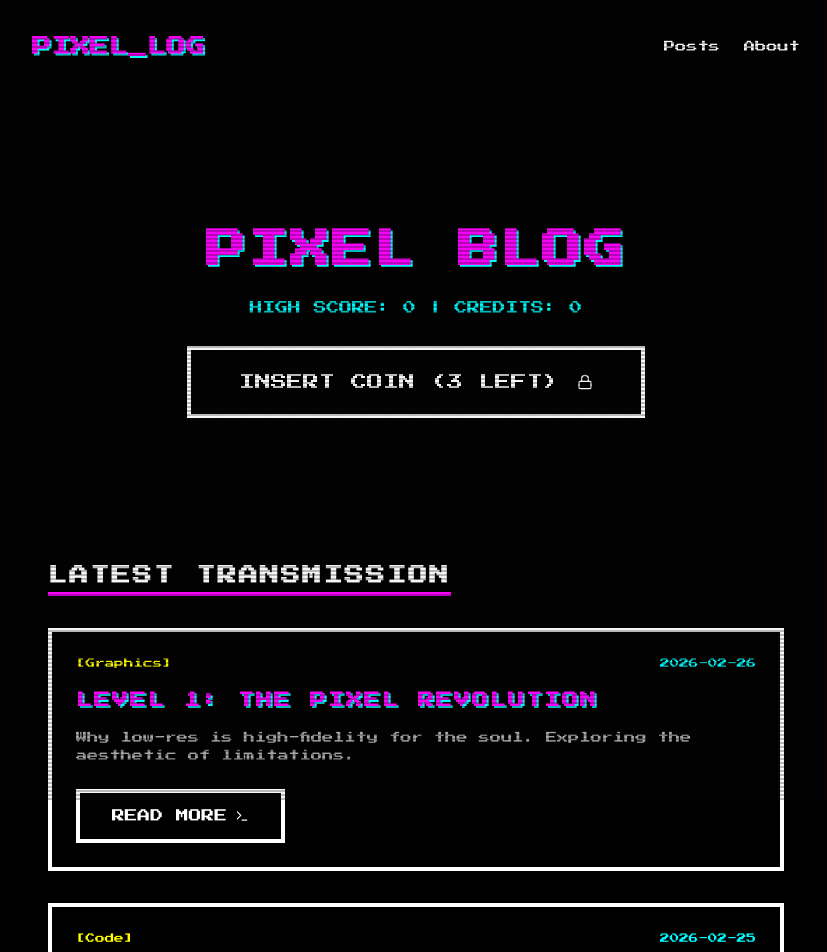
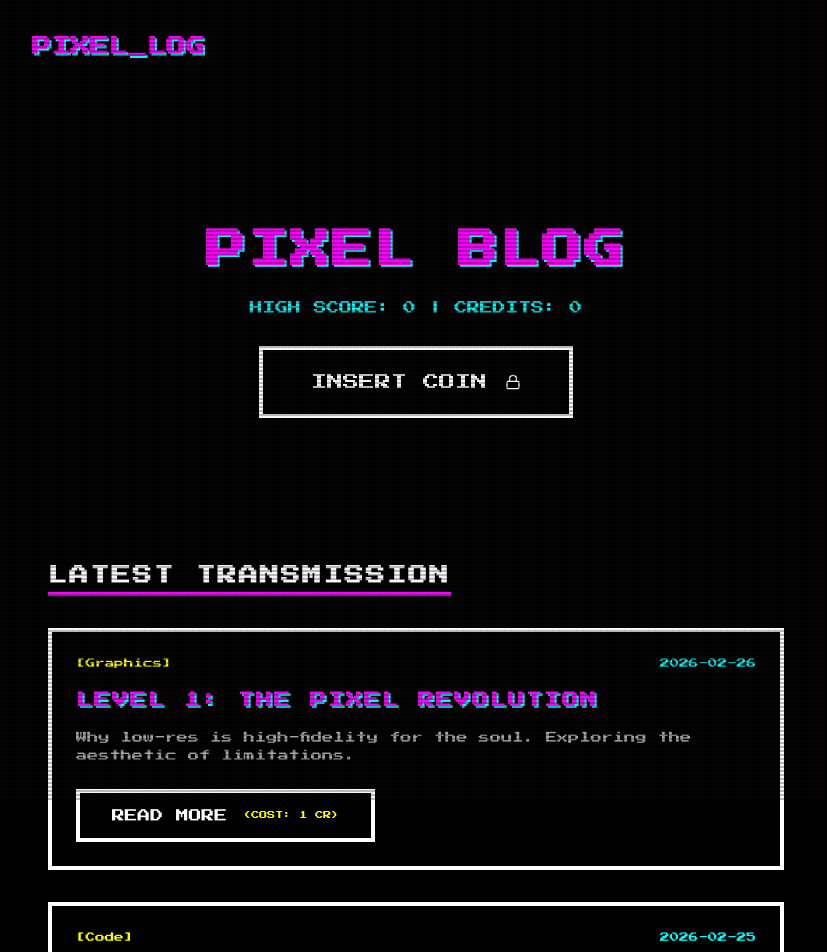
Before and after one commit to pseudodev3/pixel-blog, a React (Vite) app: page / in a window 1280 px wide. Shown: the top 952 px of the page, without its empty margins (224-1051 px from the left). Built offline with nearby package versions, Linux system fonts and the light colour scheme; the HTML template or start-up script is replaced by a standard one.

Commit message:
feat: implement pay-to-read credits and secured admin terminal

```diff
--- a/src/App.tsx
+++ b/src/App.tsx
@@ -1,5 +1,5 @@
 import { motion, AnimatePresence } from 'framer-motion'
-import { Terminal, Gamepad2, Cpu, Zap, Lock, Unlock, Plus, X } from 'lucide-react'
+import { Terminal, Gamepad2, Cpu, Zap, Lock, Unlock, Plus, X, ArrowLeft, AlertTriangle } from 'lucide-react'
 import { useState, useEffect } from 'react'
 
 const INITIAL_POSTS = [
@@ -9,6 +9,7 @@ const INITIAL_POSTS = [
     date: "2026-02-26",
     category: "Graphics",
     excerpt: "Why low-res is high-fidelity for the soul. Exploring the aesthetic of limitations.",
+    content: "In an age of 4K and photorealism, the pixel remains the fundamental unit of digital soul. By limiting our palette and resolution, we force the viewer's imagination to fill the gaps. This is the 'Uncanny Valley' in reverse—instead of being creeped out by almost-real faces, we are charmed by obviously-fake ones. Low-res isn't a limitation; it's a stylistic choice that prioritizes essence over detail.",
     icon: <Cpu size={24} />
   },
   {
@@ -17,6 +18,7 @@ const INITIAL_POSTS = [
     date: "2026-02-25",
     category: "Code",
     excerpt: "Squeezing every cycle out of the CPU. A deep dive into assembly-style thinking.",
+    content: "The programmers of the 80s were wizards. They didn't have gigabytes of RAM; they had kilobytes. Every byte was a battle. Modern web development has grown bloated, but we can still apply those lessons. Lazy loading, tree shaking, and efficient state management are the modern versions of bank-switching and sprite multiplexing. Treat your user's CPU with respect.",
     icon: <Zap size={24} />
   }
 ]
@@ -39,19 +41,6 @@ const Navbar = ({ onOpenAdmin, isUnlocked }: { onOpenAdmin: () => void, isUnlock
       PIXEL_LOG
     </motion.div>
     <div style={{ display: 'flex', gap: '1.5rem', alignItems: 'center' }}>
-      {['Posts', 'About'].map((item, i) => (
-        <motion.a
-          key={item}
-          href="#"
-          initial={{ y: -20, opacity: 0 }}
-          animate={{ y: 0, opacity: 1 }}
-          transition={{ delay: i * 0.1 }}
-          style={{ color: 'var(--color-text)', textDecoration: 'none', fontSize: '0.7rem' }}
-          className="glitch-text"
-        >
-          {item}
-        </motion.a>
-      ))}
       {isUnlocked && (
         <motion.button
           initial={{ scale: 0 }}
@@ -67,14 +56,13 @@ const Navbar = ({ onOpenAdmin, isUnlocked }: { onOpenAdmin: () => void, isUnlock
   </nav>
 )
 
-const PostCard = ({ post, index }: { post: any, index: number }) => (
+const PostCard = ({ post, onRead }: { post: any, onRead: (post: any) => void }) => (
   <motion.div
-    initial={{ x: index % 2 === 0 ? -50 : 50, opacity: 0 }}
-    whileInView={{ x: 0, opacity: 1 }}
+    initial={{ opacity: 0, y: 20 }}
+    whileInView={{ opacity: 1, y: 0 }}
     viewport={{ once: true }}
-    transition={{ type: 'spring', damping: 12 }}
     className="pixel-border"
-    style={{ padding: '1.5rem', marginBottom: '2rem', cursor: 'pointer' }}
+    style={{ padding: '1.5rem', marginBottom: '2rem' }}
   >
     <div style={{ display: 'flex', justifyContent: 'space-between', marginBottom: '1rem' }}>
       <span style={{ color: 'var(--color-accent)', fontSize: '0.6rem' }}>[{post.category}]</span>
@@ -82,15 +70,55 @@ const PostCard = ({ post, index }: { post: any, index: number }) => (
     </div>
     <h3 className="neon-text-primary" style={{ fontSize: '1rem', marginBottom: '1rem' }}>{post.title}</h3>
     <p style={{ fontSize: '0.7rem', color: '#aaa', marginBottom: '1.5rem' }}>{post.excerpt}</p>
-    <button className="pixel-button">
-      Read More <Terminal size={14} />
+    <button className="pixel-button" onClick={() => onRead(post)}>
+      READ MORE <span style={{ fontSize: '0.5rem', marginLeft: '8px', color: 'var(--color-accent)' }}>(COST: 1 CR)</span>
     </button>
   </motion.div>
 )
 
+const PostViewer = ({ post, onClose }: { post: any, onClose: () => void }) => (
+  <motion.div
+    initial={{ opacity: 0, scale: 0.9 }}
+    animate={{ opacity: 1, scale: 1 }}
+    exit={{ opacity: 0, scale: 1.1 }}
+    style={{
+      position: 'fixed', top: 0, left: 0, width: '100%', height: '100%',
+      background: 'var(--color-bg)', zIndex: 9000, overflowY: 'auto', padding: '2rem 1rem'
+    }}
+  >
+    <div className="container">
+      <button className="pixel-button" onClick={onClose} style={{ marginBottom: '2rem' }}>
+        <ArrowLeft size={16} /> BACK TO MENU
+      </button>
+      <h1 className="neon-text-primary" style={{ fontSize: '1.5rem', marginBottom: '1rem' }}>{post.title}</h1>
+      <div style={{ display: 'flex', gap: '1rem', marginBottom: '2rem', fontSize: '0.6rem', color: 'var(--color-secondary)' }}>
+        <span>DATE: {post.date}</span>
+        <span>CAT: {post.category}</span>
+      </div>
+      <div className="pixel-border" style={{ padding: '2rem', lineHeight: '2', fontSize: '0.8rem' }}>
+        {post.content}
+      </div>
+      <div style={{ marginTop: '3rem', textAlign: 'center' }}>
+        <p style={{ fontSize: '0.6rem', color: 'var(--color-accent)' }}>--- END OF TRANSMISSION ---</p>
+      </div>
+    </div>
+  </motion.div>
+)
+
 const AdminTerminal = ({ onClose, onSave }: { onClose: () => void, onSave: (post: any) => void }) => {
+  const [step, setStep] = useState<'auth' | 'write'>('auth')
+  const [pass, setPass] = useState('')
   const [title, setTitle] = useState('')
-  const [excerpt, setExcerpt] = useState('')
+  const [content, setContent] = useState('')
+  const [error, setError] = useState(false)
+
+  const handleAuth = () => {
+    if (pass === '1337') setStep('write')
+    else {
+      setError(true)
+      setTimeout(() => setError(false), 1000)
+    }
+  }
 
   return (
     <motion.div
@@ -99,16 +127,32 @@ const AdminTerminal = ({ onClose, onSave }: { onClose: () => void, onSave: (post
       exit={{ opacity: 0 }}
       style={{
         position: 'fixed', top: 0, left: 0, width: '100%', height: '100%',
-        background: 'rgba(0,0,0,0.9)', zIndex: 10000, display: 'flex',
+        background: 'rgba(0,0,0,0.95)', zIndex: 10000, display: 'flex',
         alignItems: 'center', justifyContent: 'center', padding: '1rem'
       }}
     >
       <div className="pixel-border" style={{ width: '100%', maxWidth: '600px', background: '#000', padding: '2rem' }}>
         <div style={{ display: 'flex', justifyContent: 'space-between', marginBottom: '2rem' }}>
-          <h2 className="neon-text-primary" style={{ fontSize: '1rem' }}>NEW TRANSMISSION</h2>
+          <h2 className="neon-text-primary" style={{ fontSize: '1rem' }}>{step === 'auth' ? 'SYSTEM_BIOS' : 'NEW_TRANS'}</h2>
           <X style={{ cursor: 'pointer' }} onClick={onClose} />
         </div>
 
+        {step === 'auth' ? (
+          <div style={{ textAlign: 'center' }}>
+            <Lock size={48} style={{ marginBottom: '1rem', color: error ? 'red' : 'var(--color-text)' }} />
+            <p style={{ fontSize: '0.7rem', marginBottom: '1rem' }}>ENTER ACCESS CODE_</p>
+            <input
+              type="password"
+              value={pass}
+              autoFocus
+              onChange={e => setPass(e.target.value)}
+              onKeyDown={e => e.key === 'Enter' && handleAuth()}
+              style={{ width: '100%', background: '#111', border: '2px solid var(--color-text)', color: 'var(--color-accent)', padding: '0.8rem', textAlign: 'center', letterSpacing: '8px' }}
+            />
+            {error && <p style={{ color: 'red', fontSize: '0.5rem', marginTop: '1rem' }}>INVALID ACCESS CODE</p>}
+          </div>
+        ) : (
+          <>
             <div style={{ marginBottom: '1.5rem' }}>
               <label style={{ display: 'block', fontSize: '0.6rem', marginBottom: '0.5rem' }}>TITLE_</label>
               <input
@@ -117,29 +161,29 @@ const AdminTerminal = ({ onClose, onSave }: { onClose: () => void, onSave: (post
                 style={{ width: '100%', background: '#111', border: '2px solid var(--color-text)', color: 'var(--color-primary)', padding: '0.8rem', fontFamily: 'inherit' }}
               />
             </div>
-
             <div style={{ marginBottom: '2rem' }}>
               <label style={{ display: 'block', fontSize: '0.6rem', marginBottom: '0.5rem' }}>CONTENT_</label>
               <textarea
                 rows={4}
-            value={excerpt}
-            onChange={e => setExcerpt(e.target.value)}
+                value={content}
+                onChange={e => setContent(e.target.value)}
                 style={{ width: '100%', background: '#111', border: '2px solid var(--color-text)', color: 'var(--color-secondary)', padding: '0.8rem', fontFamily: 'inherit' }}
               />
             </div>
-
             <button
               className="pixel-button"
               style={{ width: '100%' }}
               onClick={() => {
-            if(title && excerpt) {
-              onSave({ title, excerpt, id: Date.now(), date: new Date().toISOString().split('T')[0], category: 'USER' });
+                if(title && content) {
+                  onSave({ title, content, excerpt: content.substring(0, 100) + '...', id: Date.now(), date: new Date().toISOString().split('T')[0], category: 'USER' });
                   onClose();
                 }
               }}
             >
               UPLOAD TO MAIN_FRAME
             </button>
+          </>
+        )}
       </div>
     </motion.div>
   )
@@ -149,7 +193,8 @@ export default function App() {
   const [coins, setCoins] = useState(0)
   const [posts, setPosts] = useState<any[]>([])
   const [isAdminOpen, setIsAdminOpen] = useState(false)
-  const [showSecretMsg, setShowSecretMsg] = useState(false)
+  const [activePost, setActivePost] = useState<any>(null)
+  const [msg, setMsg] = useState<{ text: string, type: 'secret' | 'error' } | null>(null)
 
   useEffect(() => {
     const saved = localStorage.getItem('pixel_posts')
@@ -157,17 +202,18 @@ export default function App() {
     else setPosts(INITIAL_POSTS)
   }, [])
 
-  useEffect(() => {
-    if (coins === 3) {
-      setShowSecretMsg(true)
-      setTimeout(() => setShowSecretMsg(false), 3000)
+  const triggerMsg = (text: string, type: 'secret' | 'error') => {
+    setMsg({ text, type })
+    setTimeout(() => setMsg(null), 2500)
   }
-  }, [coins])
 
-  const savePost = (newPost: any) => {
-    const updated = [newPost, ...posts]
-    setPosts(updated)
-    localStorage.setItem('pixel_posts', JSON.stringify(updated))
+  const handleRead = (post: any) => {
+    if (coins >= 1) {
+      setCoins(c => c - 1)
+      setActivePost(post)
+    } else {
+      triggerMsg("!!! INSUFFICIENT CREDITS: INSERT COIN !!!", "error")
+    }
   }
 
   return (
@@ -175,9 +221,12 @@ export default function App() {
       <CRTOverlay />
 
       <AnimatePresence>
-        {isAdminOpen && (
-          <AdminTerminal onClose={() => setIsAdminOpen(false)} onSave={savePost} />
-        )}
+        {isAdminOpen && <AdminTerminal onClose={() => setIsAdminOpen(false)} onSave={(p) => {
+          const updated = [p, ...posts];
+          setPosts(updated);
+          localStorage.setItem('pixel_posts', JSON.stringify(updated));
+        }} />}
+        {activePost && <PostViewer post={activePost} onClose={() => setActivePost(null)} />}
       </AnimatePresence>
 
       <Navbar onOpenAdmin={() => setIsAdminOpen(true)} isUnlocked={coins >= 3} />
@@ -195,15 +244,15 @@ export default function App() {
 
           <div style={{ height: '2rem', marginBottom: '1rem' }}>
             <AnimatePresence mode="wait">
-              {showSecretMsg ? (
+              {msg ? (
                 <motion.p
-                  key="secret"
+                  key="msg"
                   initial={{ y: 20, opacity: 0 }}
                   animate={{ y: 0, opacity: 1 }}
                   exit={{ y: -20, opacity: 0 }}
-                  style={{ fontSize: '0.8rem', color: 'var(--color-accent)' }}
+                  style={{ fontSize: '0.8rem', color: msg.type === 'error' ? '#ff0044' : 'var(--color-accent)' }}
                 >
-                  !!! SECRET UNLOCKED: ADMIN ACCESS GRANTED !!!
+                  {msg.text}
                 </motion.p>
               ) : (
                 <motion.p
@@ -224,11 +273,13 @@ export default function App() {
           >
             <button
               className="pixel-button"
-              onClick={() => setCoins(c => c + 1)}
-              style={{ padding: '1.5rem 3rem', fontSize: '1rem', position: 'relative' }}
+              onClick={() => {
+                setCoins(c => c + 1)
+                if (coins === 2) triggerMsg("!!! ADMIN LINK ESTABLISHED !!!", "secret")
+              }}
+              style={{ padding: '1.5rem 3rem', fontSize: '1rem' }}
             >
-              {coins < 3 ? `INSERT COIN (${3-coins} LEFT)` : 'INSERT COIN'}
-              {coins < 3 ? <Lock size={16} style={{ marginLeft: '10px' }} /> : <Unlock size={16} style={{ marginLeft: '10px' }} />}
+              INSERT COIN {coins < 3 && <Lock size={16} style={{ marginLeft: '10px' }} />}
             </button>
           </motion.div>
         </header>
@@ -237,8 +288,8 @@ export default function App() {
           <h2 style={{ fontSize: '1.2rem', marginBottom: '2rem', borderBottom: '4px solid var(--color-primary)', display: 'inline-block' }}>
             Latest Transmission
           </h2>
-          {posts.map((post, i) => (
-            <PostCard key={post.id} post={post} index={i} />
+          {posts.map((post) => (
+            <PostCard key={post.id} post={post} onRead={handleRead} />
           ))}
         </section>
       </main>
```
Lines whose indentation alone changed are shown as unchanged.
